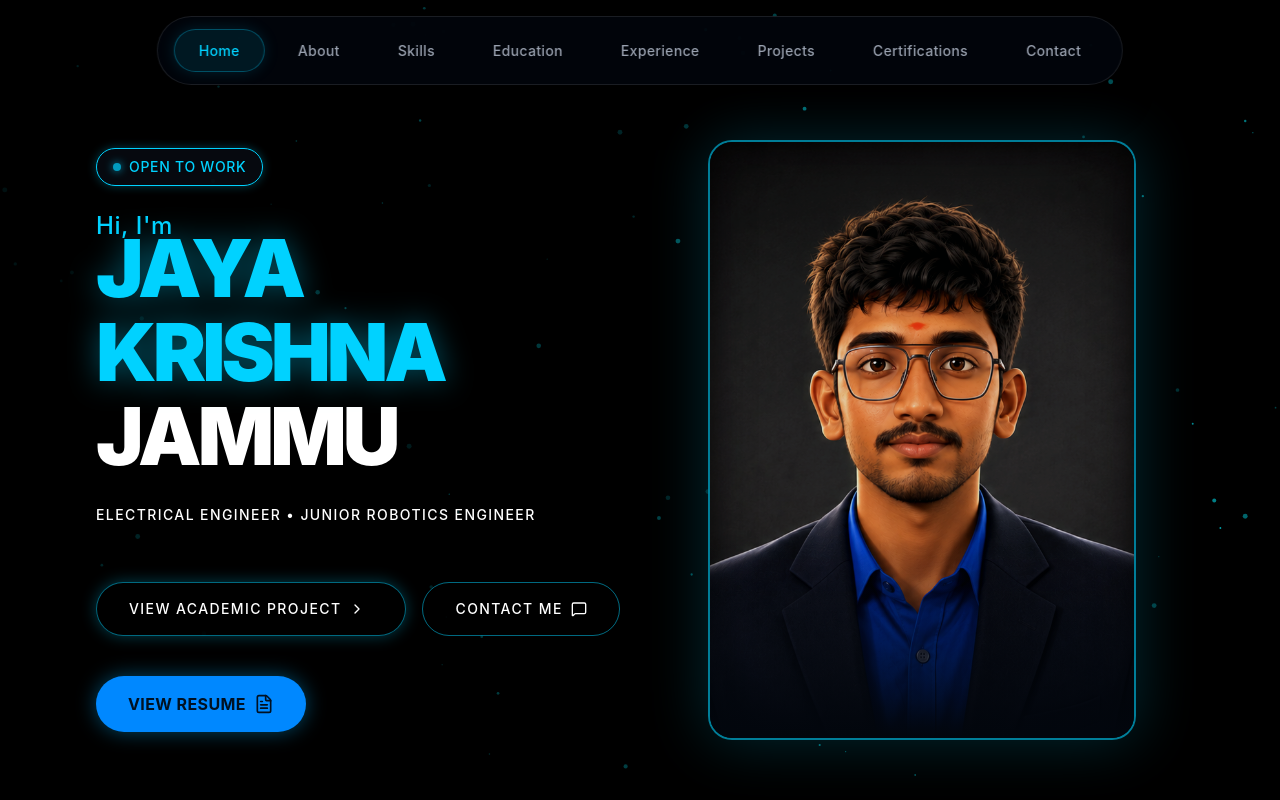
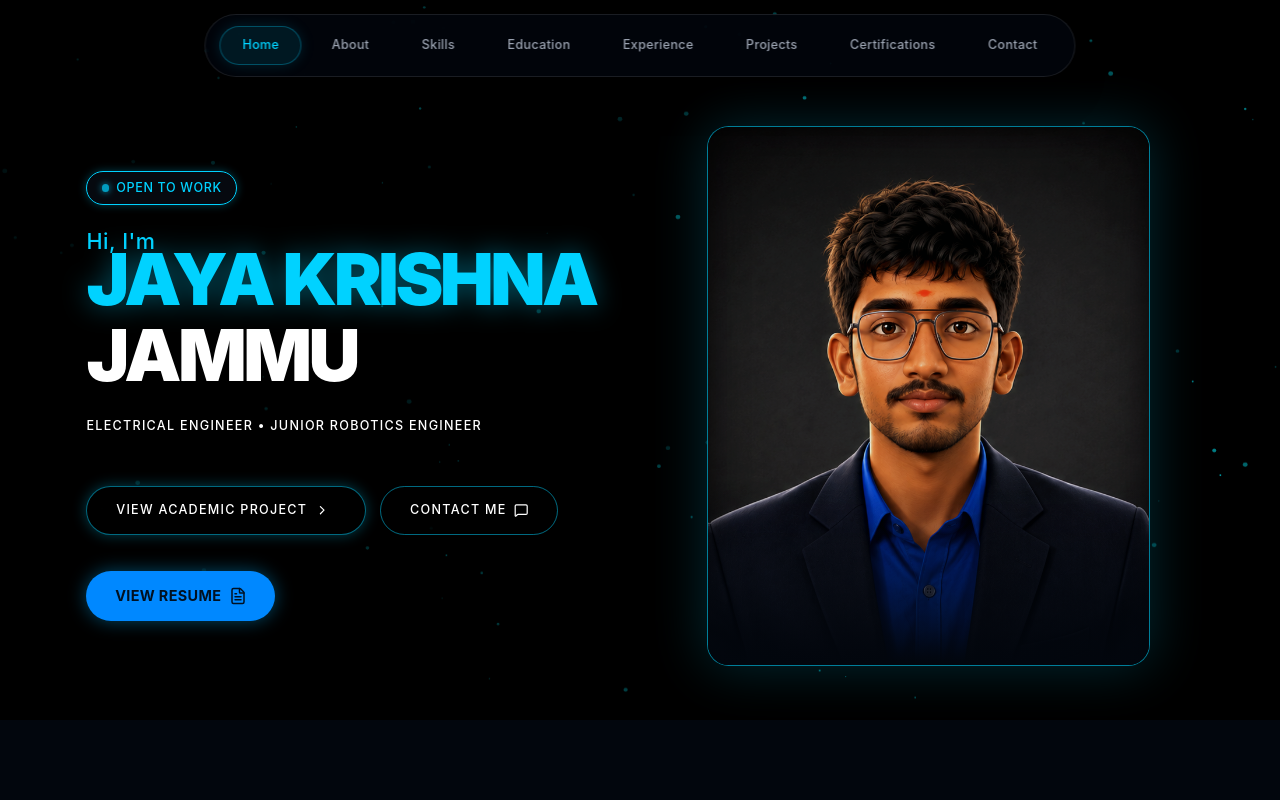
Before and after one commit to harisaijammu-png/portfolio-of-jk_jammu, a React (Vite) app: page / in a window 1280 px wide. Built offline with nearby package versions, Linux system fonts and the light colour scheme.

Commit message:
Apply global 90% zoom scale

```diff
--- a/src/index.css
+++ b/src/index.css
@@ -53,4 +53,5 @@ body {
 
 html {
   overflow: hidden;
+  zoom: 0.9;
 }
```
